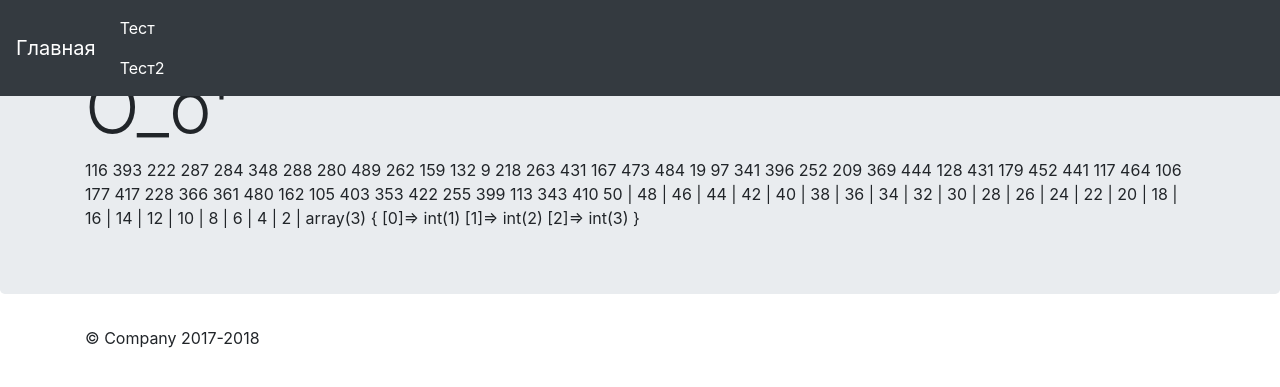
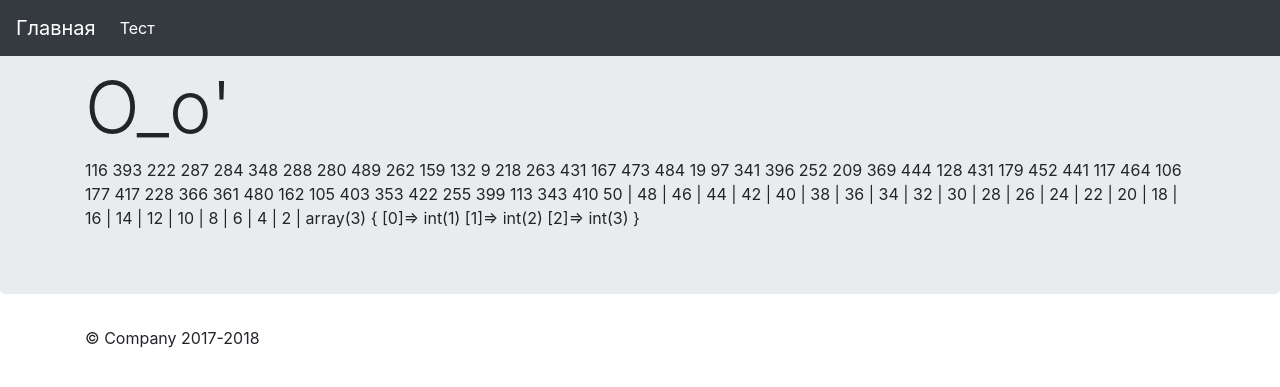
Before and after one commit to kair4ik/our-project, a PHP site: page /test.php in a window 1280 px wide. Shown: the top 387 px of the page. Run offline with PHP 8.4, Linux system fonts and the light colour scheme.

Commit message:
норм отображение

```diff
--- a/test.php
+++ b/test.php
@@ -28,9 +28,10 @@
       <div class="collapse navbar-collapse" id="navbarsExampleDefault">
         <ul class="navbar-nav mr-auto">
           <li class="nav-item active">
-            <a class="nav-link" href="/test.php">Тест </a>
-              <a class="nav-link" href="/test2.php">Тест2</a>
-          </li>
+            <a class="nav-link" href="/test.php">Тест</a>
+            </li>
+            <li class="nav-item active">
+            <a c
         </ul>
       </div>
     </nav>
```
Also changed, not shown: index.php (+5 -3 lines), test2.php (+4 -3 lines).
